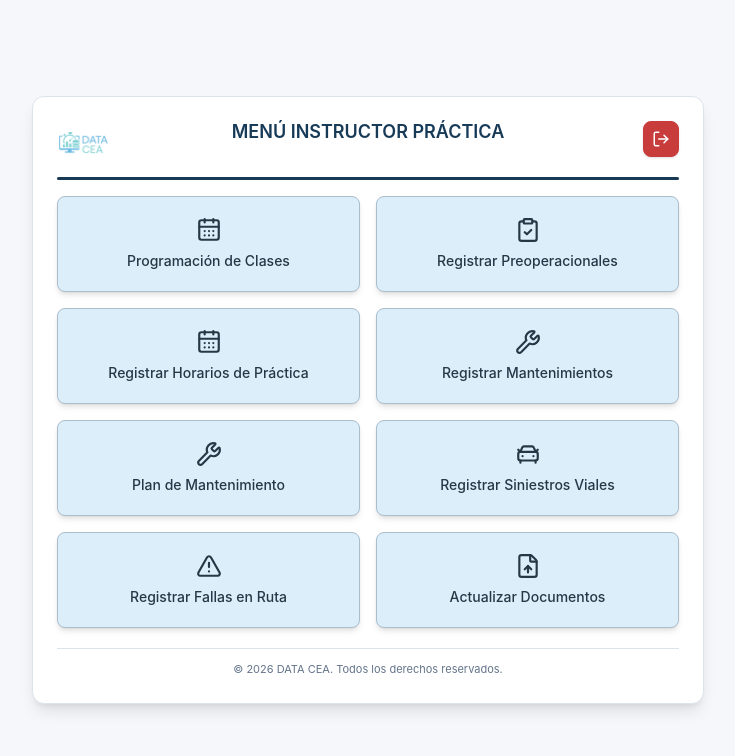
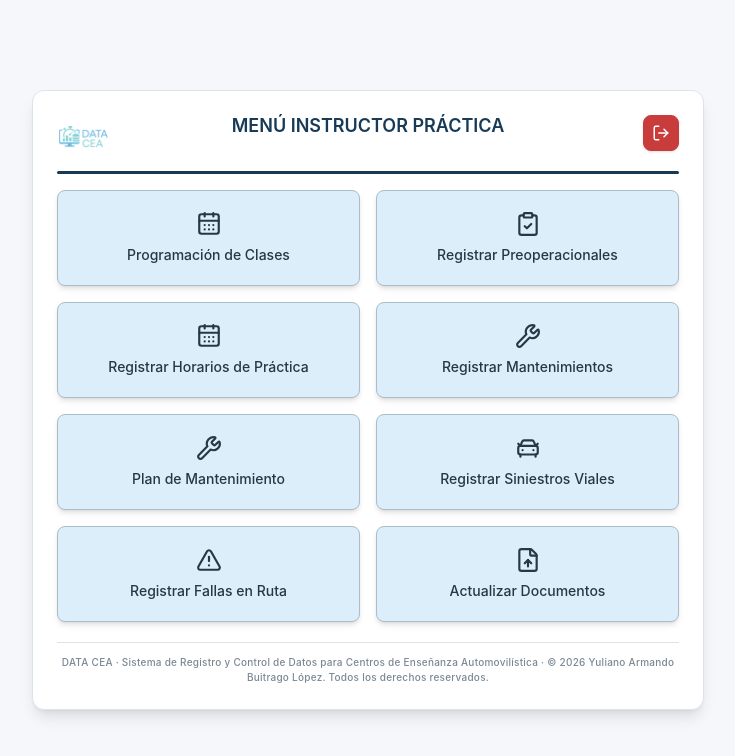
Before and after one commit to YulianoB/DATA-CEA, a Next.js app: page /instructor/practica in a window 1280 px wide. Shown: the top 756 px of the page, without its empty margins (272-1007 px from the left). Built offline with nearby package versions, Linux system fonts and the light colour scheme; sample sign-in values are in the browser's storage.

Commit message:
Alinear pie de página de práctica con texto y estilo oficial de MenuNavegacion

```diff
--- a/components/instructor/practica/EstilosModuloPractica.jsx
+++ b/components/instructor/practica/EstilosModuloPractica.jsx
@@ -274,8 +274,10 @@ export const GUIAS_NO_CONFORMIDAD = {
 
 export function PiePaginaPractica() {
   return (
-    <footer className="mt-5 border-t border-[#DCE4EB] pt-3 text-center text-[11px] leading-relaxed text-[#64748B]">
-      © {new Date().getFullYear()} DATA CEA. Todos los derechos reservados.
+    <footer className="mt-5 border-t border-[#DCE4EB] pt-3 text-center">
+      <p className="text-[10px] font-medium tracking-wide text-[#7A8895]">
+        DATA CEA · Sistema de Registro y Control de Datos para Centros de Enseñanza Automovilística · © 2026 Yuliano Armando Buitrago López. Todos los derechos reservados.
+      </p>
     </footer>
   )
 }
```
